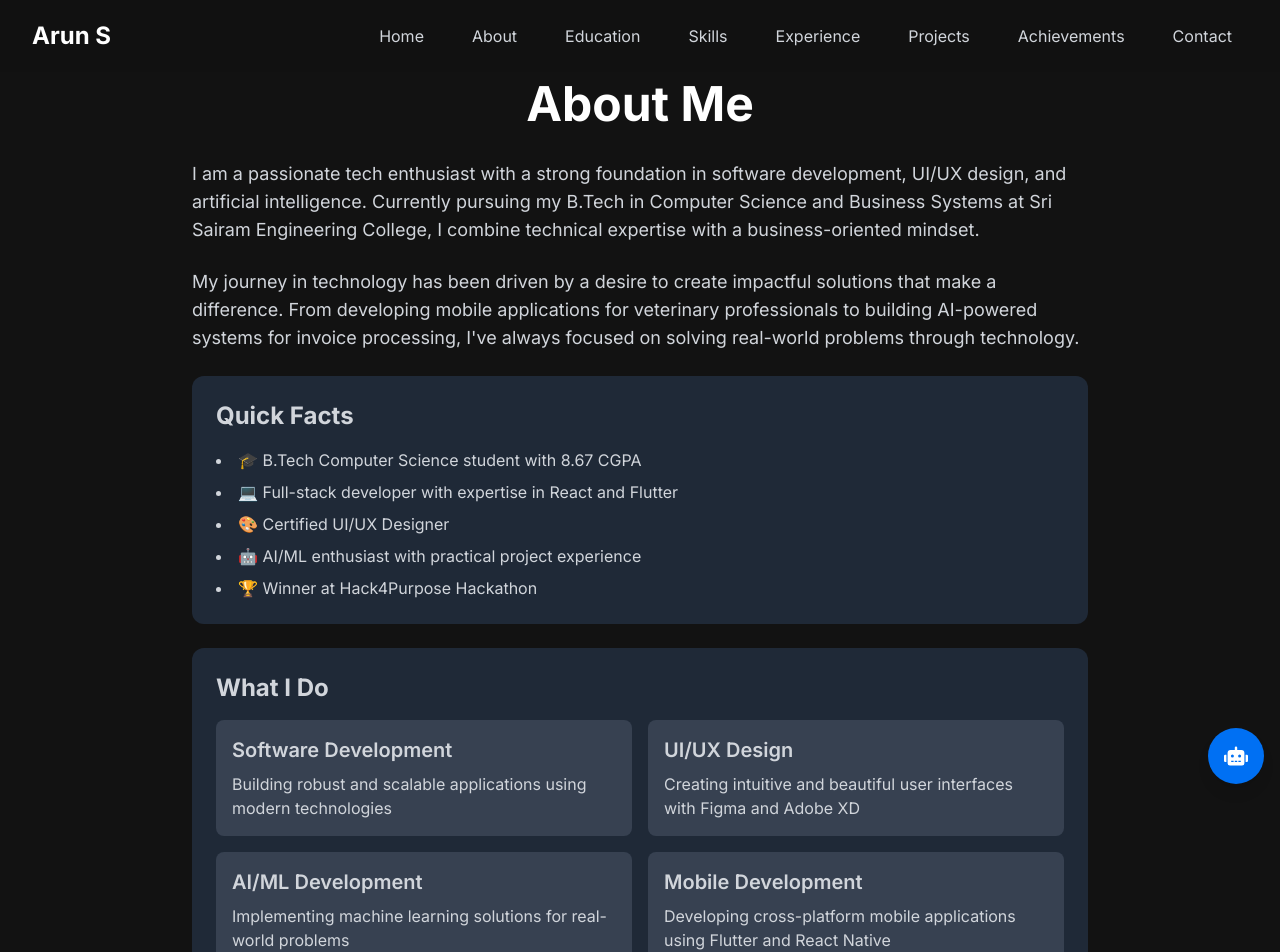
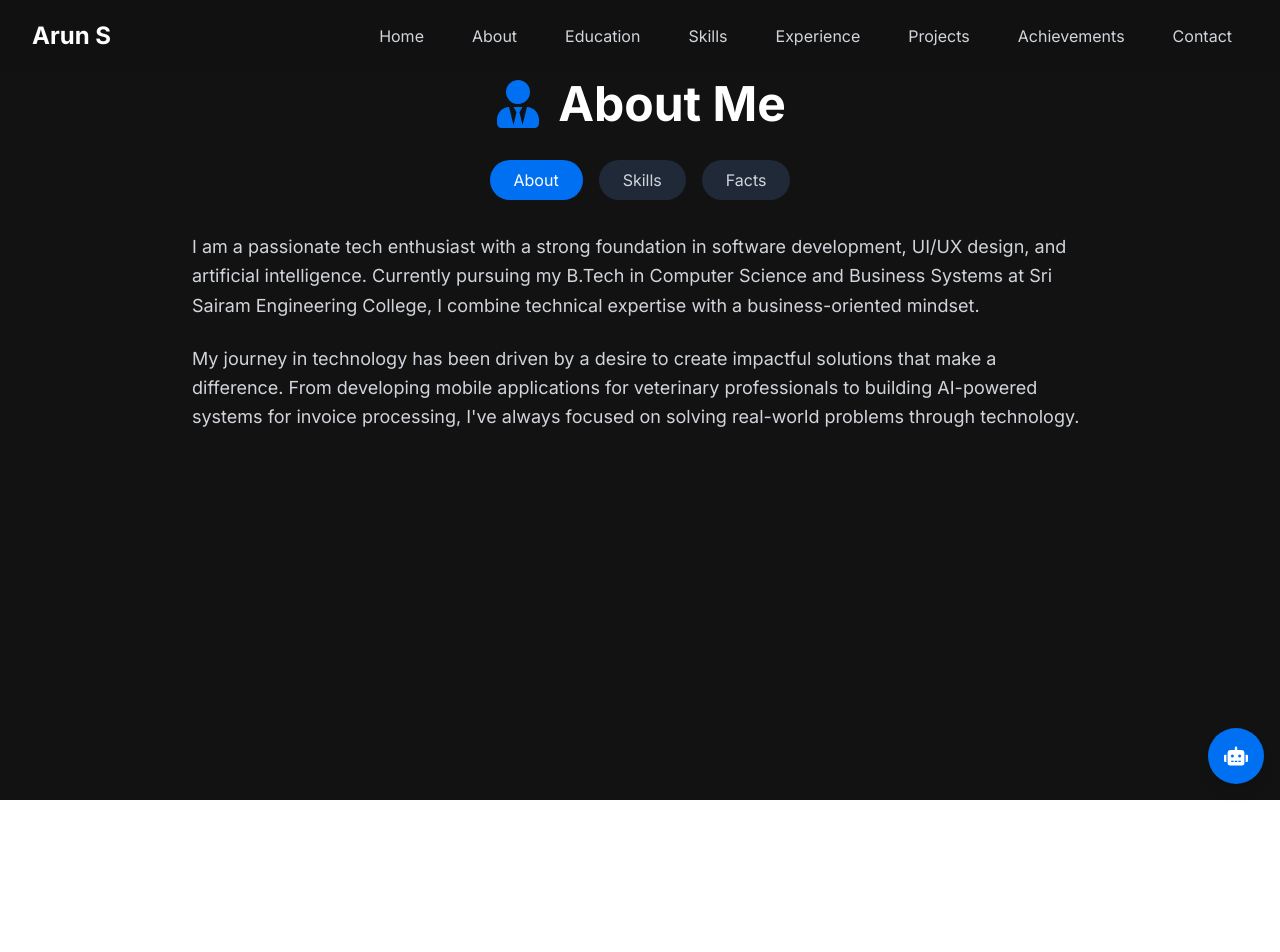
Before and after one commit to ARUN-S-CODER/My_Portfolio, a Next.js app: page /about in a window 1280 px wide. Shown: the top 952 px of the page. After the commit the page ends 800 px from the top, so only its background shows below. Built offline with nearby package versions, Linux system fonts and the light colour scheme.

Commit message:
about us is updated

```diff
--- a/app/about/page.tsx
+++ b/app/about/page.tsx
@@ -1,10 +1,64 @@
 'use client';
 
-import React from 'react';
+import React, { useState } from 'react';
 import Navigation from '@/components/Navigation';
-import { motion } from 'framer-motion';
+import { motion, AnimatePresence } from 'framer-motion';
+import { FaCode, FaPalette, FaRobot, FaMobileAlt, FaGraduationCap, FaTrophy, FaLaptopCode, FaUserTie } from 'react-icons/fa';
 
 const About: React.FC = () => {
+  const [hoveredSkill, setHoveredSkill] = useState<number | null>(null);
+  const [activeTab, setActiveTab] = useState('about');
+
+  const skills = [
+    {
+      icon: <FaCode className="text-4xl text-primary" />,
+      title: "Software Development",
+      description: "Building robust and scalable applications using modern technologies",
+      details: "Expert in React, Node.js, and full-stack development"
+    },
+    {
+      icon: <FaPalette className="text-4xl text-primary" />,
+      title: "UI/UX Design",
+      description: "Creating intuitive and beautiful user interfaces",
+      details: "Proficient in Figma, Adobe XD, and design principles"
+    },
+    {
+      icon: <FaRobot className="text-4xl text-primary" />,
+      title: "AI/ML Development",
+      description: "Implementing machine learning solutions",
+      details: "Experience with Python, TensorFlow, and ML algorithms"
+    },
+    {
+      icon: <FaMobileAlt className="text-4xl text-primary" />,
+      title: "Mobile Development",
+      description: "Developing cross-platform mobile applications",
+      details: "Skilled in Flutter, React Native, and mobile UI/UX"
+    }
+  ];
+
+  const quickFacts = [
+    {
+      icon: <FaGraduationCap className="text-2xl text-primary" />,
+      text: "B.Tech Computer Science student with 8.67 CGPA"
+    },
+    {
+      icon: <FaLaptopCode className="text-2xl text-primary" />,
+      text: "Full-stack developer with expertise in React and Flutter"
+    },
+    {
+      icon: <FaPalette className="text-2xl text-primary" />,
+      text: "Certified UI/UX Designer"
+    },
+    {
+      icon: <FaRobot className="text-2xl text-primary" />,
+      text: "AI/ML enthusiast with practical project experience"
+    },
+    {
+      icon: <FaTrophy className="text-2xl text-primary" />,
+      text: "Winner at Hack4Purpose Hackathon"
+    }
+  ];
+
   return (
     <>
       <Navigation />
@@ -14,64 +68,155 @@ const About: React.FC = () => {
             initial={{ opacity: 0, y: 20 }}
             animate={{ opacity: 1, y: 0 }}
             transition={{ duration: 0.5 }}
-            className="text-4xl md:text-5xl font-bold mb-8 text-center"
+            className="text-4xl md:text-5xl font-bold mb-8 text-center flex items-center justify-center gap-4"
           >
+            <FaUserTie className="text-primary" />
             About Me
           </motion.h1>
 
+          {/* Tabs */}
+          <div className="flex justify-center gap-4 mb-8">
+            {['about', 'skills', 'facts'].map((tab) => (
+              <motion.button
+                key={tab}
+                className={`px-6 py-2 rounded-full capitalize transition-colors duration-300 ${
+                  activeTab === tab
+                    ? 'bg-primary text-white'
+                    : 'bg-gray-800 text-gray-300 hover:bg-gray-700'
+                }`}
+                whileHover={{ scale: 1.05 }}
+                whileTap={{ scale: 0.95 }}
+                onClick={() => setActiveTab(tab)}
+              >
+                {tab}
+              </motion.button>
+            ))}
+          </div>
+
+          <AnimatePresence mode="wait">
+            {activeTab === 'about' && (
               <motion.div
+                key="about"
                 initial={{ opacity: 0, y: 20 }}
                 animate={{ opacity: 1, y: 0 }}
-            transition={{ duration: 0.5, delay: 0.2 }}
+                exit={{ opacity: 0, y: -20 }}
+                transition={{ duration: 0.3 }}
                 className="space-y-6 text-gray-300"
               >
-            <p className="text-lg">
+                <motion.p
+                  className="text-lg leading-relaxed"
+                  initial={{ opacity: 0 }}
+                  animate={{ opacity: 1 }}
+                  transition={{ delay: 0.2 }}
+                >
                   I am a passionate tech enthusiast with a strong foundation in software development,
                   UI/UX design, and artificial intelligence. Currently pursuing my B.Tech in Computer
                   Science and Business Systems at Sri Sairam Engineering College, I combine technical
                   expertise with a business-oriented mindset.
-            </p>
+                </motion.p>
 
-            <p className="text-lg">
+                <motion.p
+                  className="text-lg leading-relaxed"
+                  initial={{ opacity: 0 }}
+                  animate={{ opacity: 1 }}
+                  transition={{ delay: 0.4 }}
+                >
                   My journey in technology has been driven by a desire to create impactful solutions
                   that make a difference. From developing mobile applications for veterinary professionals
                   to building AI-powered systems for invoice processing, I've always focused on solving
                   real-world problems through technology.
-            </p>
+                </motion.p>
+              </motion.div>
+            )}
 
-            <div className="bg-gray-800 rounded-xl p-6 mt-8">
-              <h2 className="text-2xl font-bold mb-4">Quick Facts</h2>
-              <ul className="list-disc list-inside space-y-2">
-                <li>🎓 B.Tech Computer Science student with 8.67 CGPA</li>
-                <li>💻 Full-stack developer with expertise in React and Flutter</li>
-                <li>🎨 Certified UI/UX Designer</li>
-                <li>🤖 AI/ML enthusiast with practical project experience</li>
-                <li>🏆 Winner at Hack4Purpose Hackathon</li>
-              </ul>
-            </div>
-
-            <div className="bg-gray-800 rounded-xl p-6 mt-8">
-              <h2 className="text-2xl font-bold mb-4">What I Do</h2>
-              <div className="grid grid-cols-1 md:grid-cols-2 gap-4">
-                <div className="p-4 bg-gray-700 rounded-lg">
-                  <h3 className="text-xl font-semibold mb-2">Software Development</h3>
-                  <p>Building robust and scalable applications using modern technologies</p>
-                </div>
-                <div className="p-4 bg-gray-700 rounded-lg">
-                  <h3 className="text-xl font-semibold mb-2">UI/UX Design</h3>
-                  <p>Creating intuitive and beautiful user interfaces with Figma and Adobe XD</p>
-                </div>
-                <div className="p-4 bg-gray-700 rounded-lg">
-                  <h3 className="text-xl font-semibold mb-2">AI/ML Development</h3>
-                  <p>Implementing machine learning solutions for real-world problems</p>
-                </div>
-                <div className="p-4 bg-gray-700 rounded-lg">
-                  <h3 className="text-xl font-semibold mb-2">Mobile Development</h3>
-                  <p>Developing cross-platform mobile applications using Flutter and React Native</p>
-                </div>
+            {activeTab === 'skills' && (
+              <motion.div
+                key="skills"
+                initial={{ opacity: 0, y: 20 }}
+                animate={{ opacity: 1, y: 0 }}
+                exit={{ opacity: 0, y: -20 }}
+                transition={{ duration: 0.3 }}
+                className="grid grid-cols-1 md:grid-cols-2 gap-6"
+              >
+                {skills.map((skill, index) => (
+                  <motion.div
+                    key={index}
+                    className="bg-gray-800 rounded-xl p-6 cursor-pointer"
+                    onHoverStart={() => setHoveredSkill(index)}
+                    onHoverEnd={() => setHoveredSkill(null)}
+                    whileHover={{ scale: 1.02 }}
+                  >
+                    <div className="flex items-start gap-4">
+                      <motion.div
+                        animate={{
+                          scale: hoveredSkill === index ? 1.2 : 1,
+                          rotate: hoveredSkill === index ? 5 : 0
+                        }}
+                        transition={{ duration: 0.3 }}
+                      >
+                        {skill.icon}
+                      </motion.div>
+                      <div>
+                        <h3 className="text-xl font-semibold mb-2">{skill.title}</h3>
+                        <p className="text-gray-300">{skill.description}</p>
+                        <AnimatePresence>
+                          {hoveredSkill === index && (
+                            <motion.p
+                              initial={{ opacity: 0, height: 0 }}
+                              animate={{ opacity: 1, height: "auto" }}
+                              exit={{ opacity: 0, height: 0 }}
+                              className="text-gray-400 mt-2 text-sm"
+                            >
+                              {skill.details}
+                            </motion.p>
+                          )}
+                        </AnimatePresence>
                       </div>
                     </div>
                   </motion.div>
+                ))}
+              </motion.div>
+            )}
+
+            {activeTab === 'facts' && (
+              <motion.div
+                key="facts"
+                initial={{ opacity: 0, y: 20 }}
+                animate={{ opacity: 1, y: 0 }}
+                exit={{ opacity: 0, y: -20 }}
+                transition={{ duration: 0.3 }}
+                className="bg-gray-800 rounded-xl p-6"
+              >
+                <h2 className="text-2xl font-bold mb-6 flex items-center gap-2">
+                  <FaTrophy className="text-primary" />
+                  Quick Facts
+                </h2>
+                <div className="grid grid-cols-1 md:grid-cols-2 gap-4">
+                  {quickFacts.map((fact, index) => (
+                    <motion.div
+                      key={index}
+                      className="flex items-center gap-3 p-3 bg-gray-700 rounded-lg"
+                      initial={{ opacity: 0, x: -20 }}
+                      animate={{ opacity: 1, x: 0 }}
+                      transition={{ delay: index * 0.1 }}
+                      whileHover={{ scale: 1.02 }}
+                    >
+                      <motion.div
+                        animate={{
+                          scale: [1, 1.2, 1],
+                          rotate: [0, 5, 0]
+                        }}
+                        transition={{ duration: 2, repeat: Infinity, delay: index * 0.2 }}
+                      >
+                        {fact.icon}
+                      </motion.div>
+                      <span className="text-gray-300">{fact.text}</span>
+                    </motion.div>
+                  ))}
+                </div>
+              </motion.div>
+            )}
+          </AnimatePresence>
         </div>
       </section>
     </>
```
Lines whose indentation alone changed are shown as unchanged.
